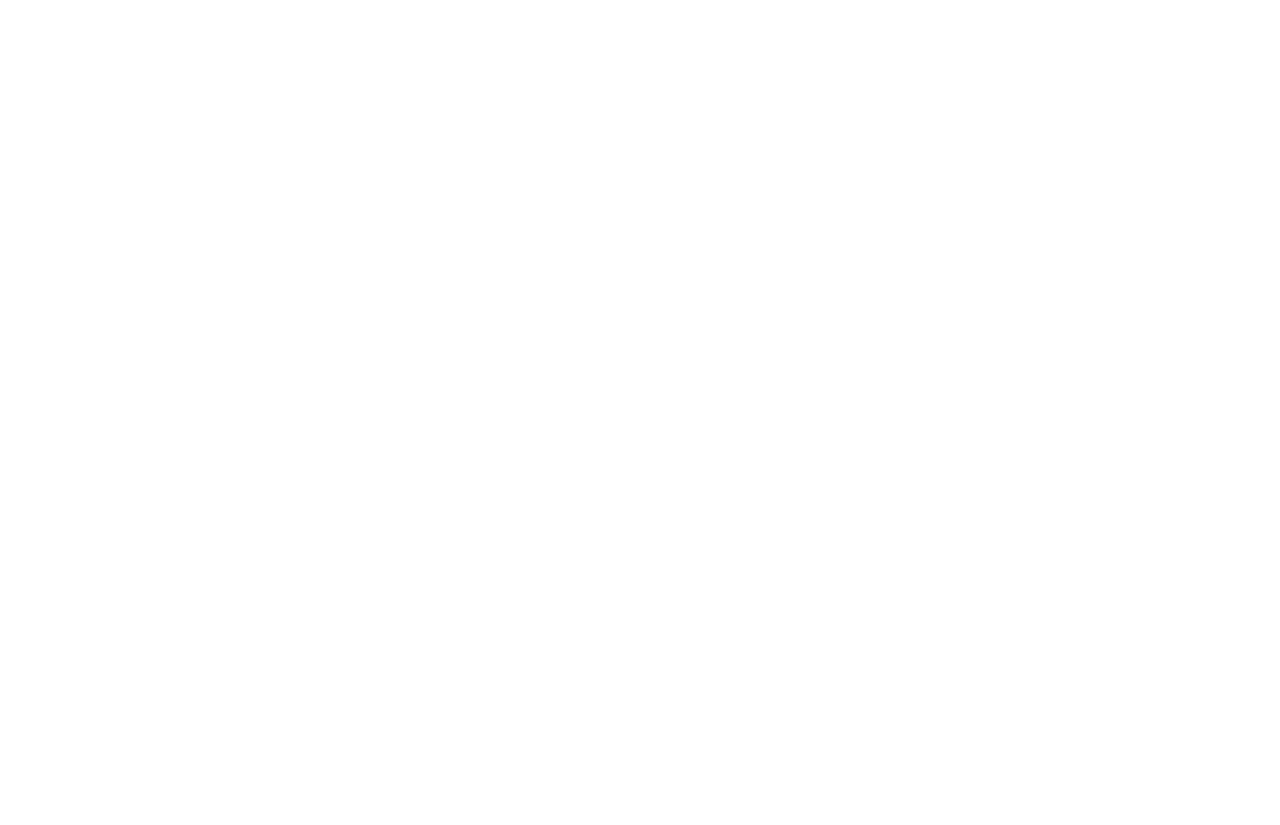
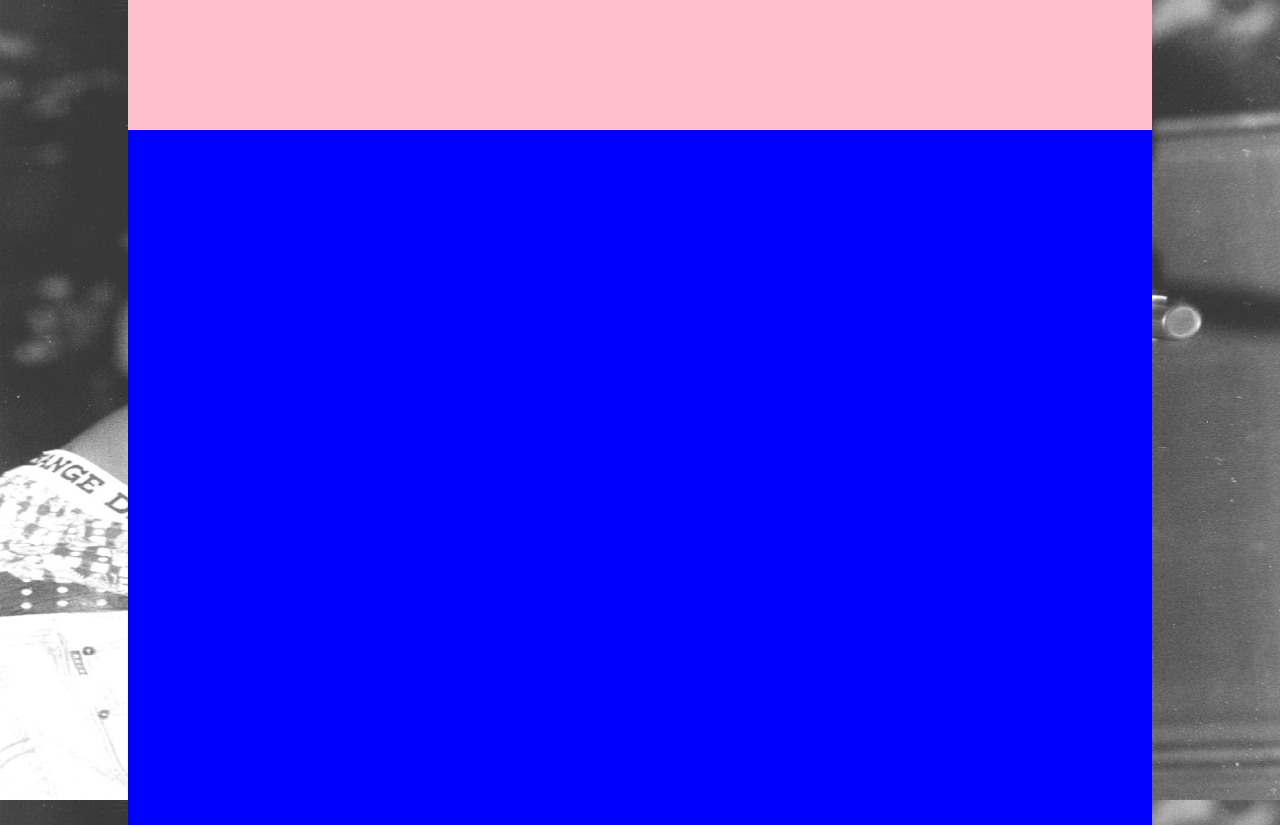
Before and after one commit to LucasMofardini/Etec, a plain HTML site: page index.html in a window 1280 px wide. Shown: the top 825 px of the page. Before the commit the page ends 800 px from the top, so only its background shows below. Drawn offline with Linux system fonts and the light colour scheme.

Commit message:
Update index.html

```diff
--- a/index.html
+++ b/index.html
@@ -2,9 +2,15 @@
 <html lang="pt/br" dir="ltr">
   <head>
     <meta charset="utf-8">
+    <link rel="stylesheet" href="estilo.css">
     <title>Tupac</title>
   </head>
   <body>
+    <div class="corpo">
+          <header>
+
+          </header>
+    </div>
 
   </body>
 </html>
```
